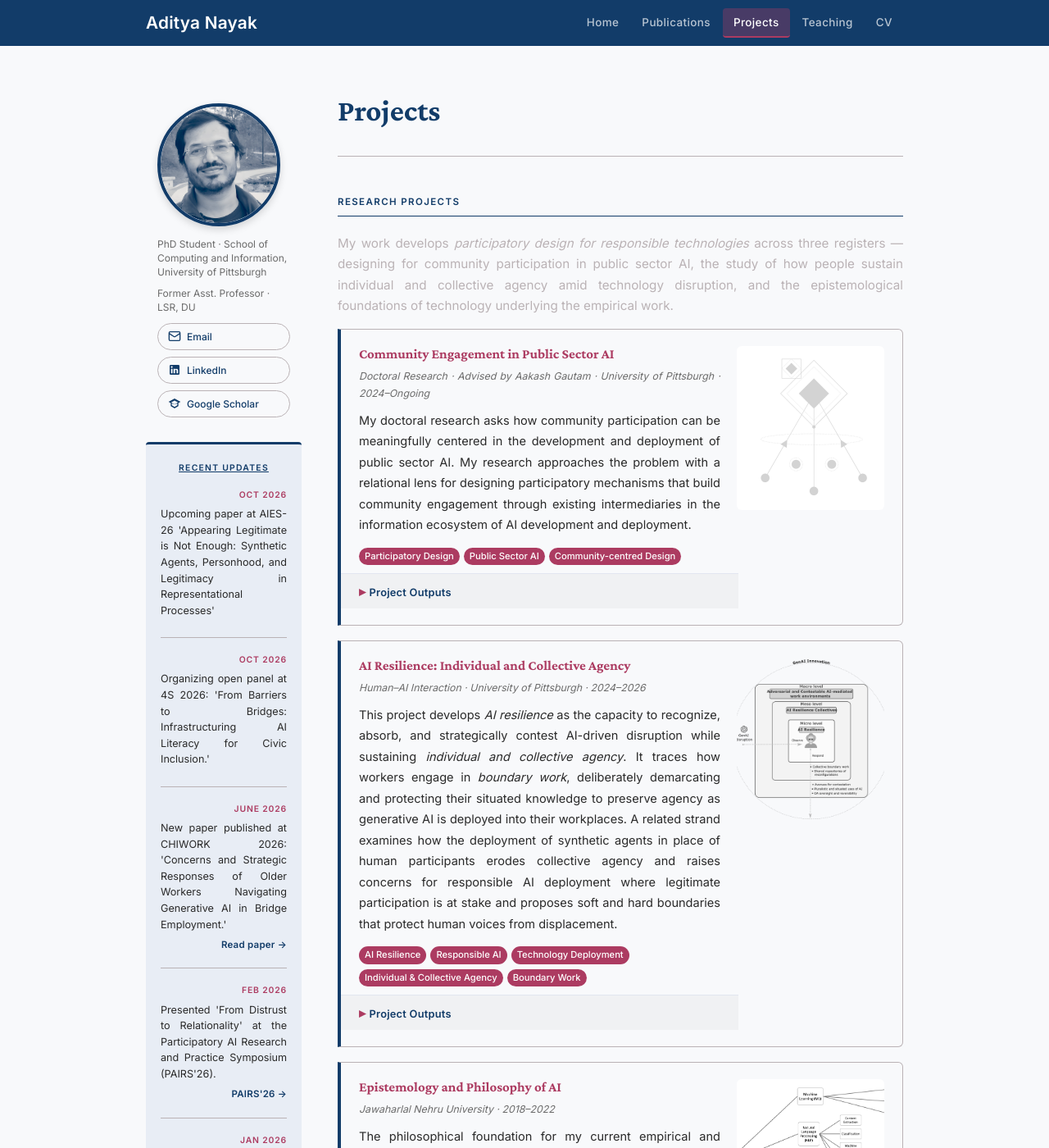
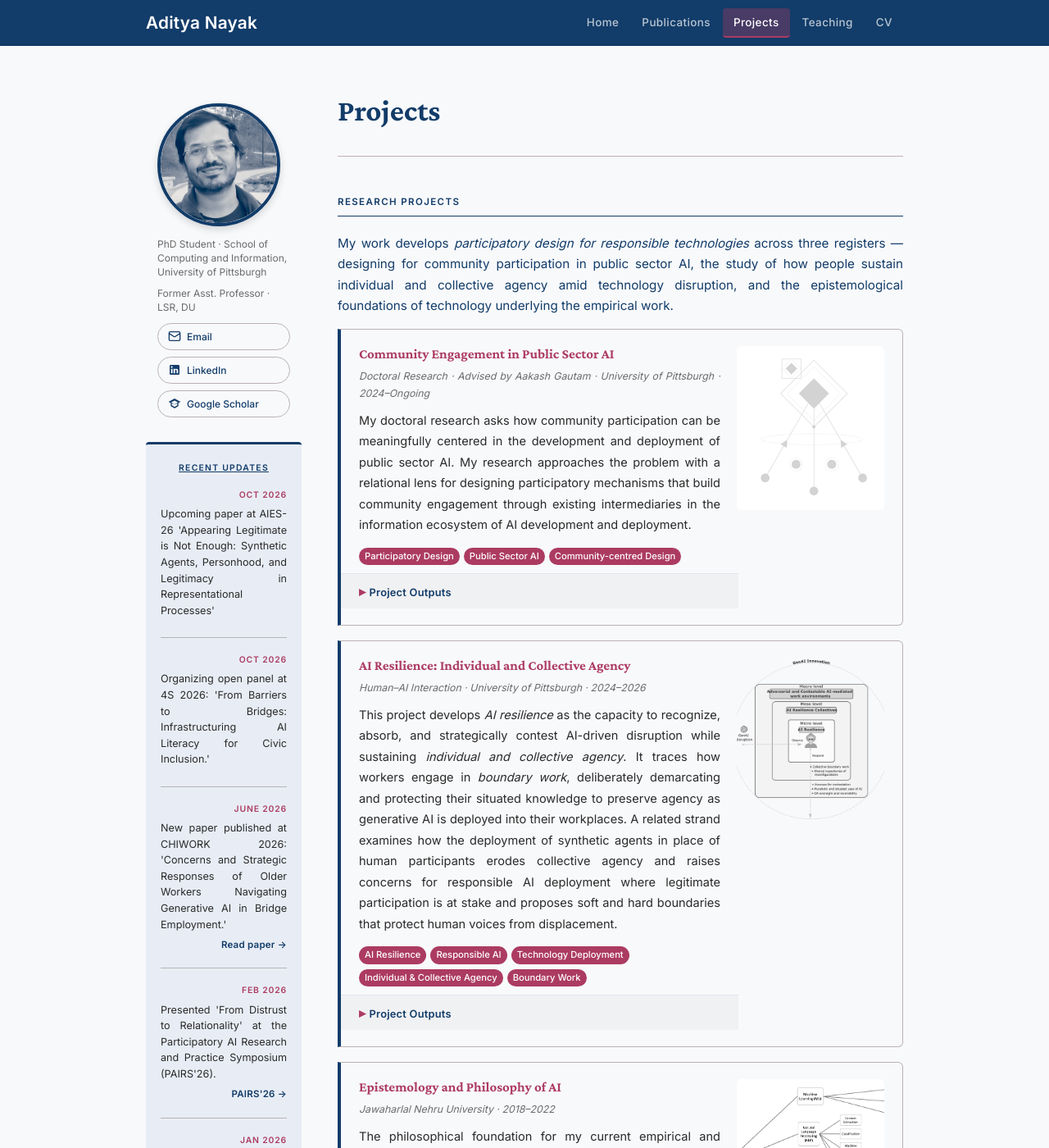
Before and after one commit to adityanayak-info/adityanayak-info.github.io, a Jekyll site: the page built from projects.md, in a window 1280 px wide and 1400 px high. Shown: the whole window at 82% size. Built offline with Jekyll 4.4.1, drawn with Linux system fonts in a browser that asks for light colours.

Commit message:
Update style.css

```diff
--- a/assets/css/style.css
+++ b/assets/css/style.css
@@ -681,8 +681,8 @@ hr.profile-rule {
 .projects-intro{
   font-size:0.95rem;
   line-height:1.65;
-  color:var(--slate);
-  margin:0 0 2.5rem;
+  color:var(--navy);
+  margin:0 0 3rem;
   text-align:justify;
 }
 
```
